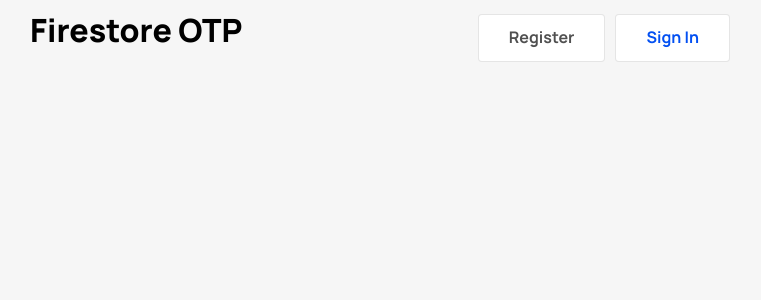
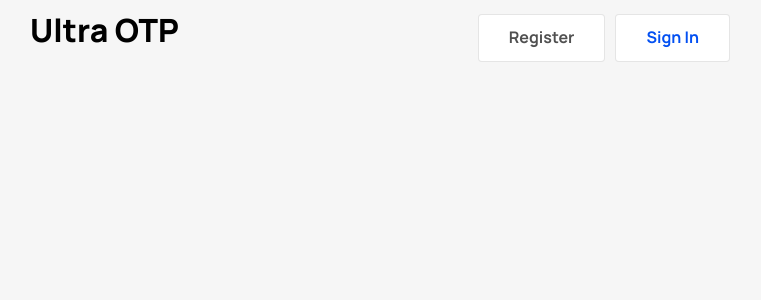
Before and after one commit to realmajortom/ultraotp, a React (Create React App) app in the folder client/: page / in a window 1280 px wide. Shown: the top 300 px of the page, without its empty margins (260-1021 px from the left). Built offline with nearby package versions, Linux system fonts and the light colour scheme.

Commit message:
updated homepage title

```diff
--- a/client/src/components/Home.jsx
+++ b/client/src/components/Home.jsx
@@ -15,7 +15,7 @@
 				<div className='homeHeader'>
 
 					<div className='homeTitles'>
-						<h1>Firestore OTP</h1>
+						<h1>Ultra OTP</h1>
 					</div>
 
 					<nav className='homeLinksWrapper'>
--- a/client/src/components/list/List.jsx
+++ b/client/src/components/list/List.jsx
@@ -89,7 +89,7 @@
 				<Toast message='Copied!' vis={toastVis}/>
 
 				<div className='homeHeader'>
-					<h1>Firestore OTP</h1>
+					<h1>Ultra OTP</h1>
 					<button className='primaryBtn logoutBtn redirectBtn' onClick={() => logout()}>Log Out</button>
 				</div>
 
```
Also changed, not shown: 27 other files (tests, documents, lock files or other folders).
